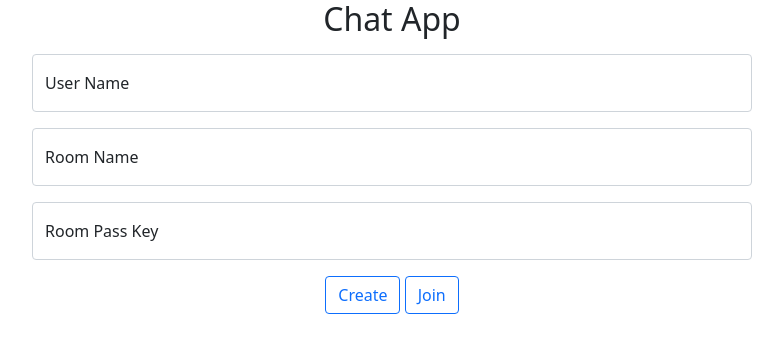
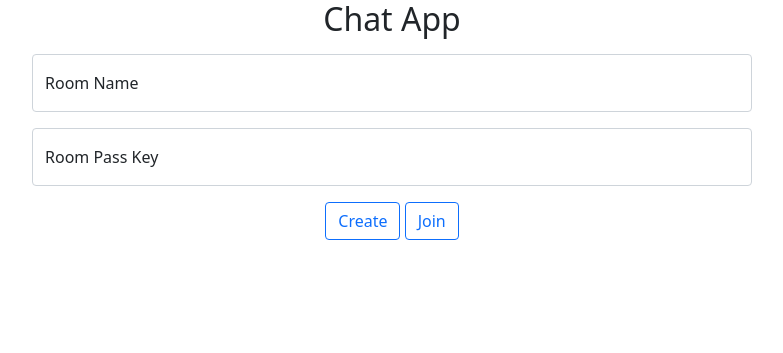
Before and after one commit to SatyamGangani/flask_chat, a Flask app: template templates/index.html in a window 1280 px wide. Shown: the top 353 px of the page, without its empty margins (248-1031 px from the left). Run offline with Flask 3, Linux system fonts and the light colour scheme; the template is opened without the code that fills it, so the values that code supplies are empty; some libraries are stand-ins or nearby versions.

Commit message:
Add room authentication for room..

```diff
--- a/app.py
+++ b/app.py
@@ -2,7 +2,8 @@ from flask import Flask,render_template,request,session,redirect,url_for
 from flask_socketio import SocketIO,send,join_room,leave_room
 from flask_login import LoginManager,login_user,login_required,logout_user,current_user
 import os
-from db import get_user,save_user
+from db import get_user,save_user,create_room,get_room
+from pymongo import errors
 
 app = Flask(__name__)
 port = int(os.environ.get("PORT", 8000))
@@ -22,14 +23,28 @@ def handle_message():
 @login_required
 def handle_chat():
     room_name = request.form.get('room_name')
-    user_name = request.form.get('user_name')
-    # room_name_pass = request.form.get('room_name_pass')
+    # user_name = request.form.get('user_name')
+    room_name_pass = request.form.get('room_name_pass')
     room_action = request.form.get('room_action')
+    err_message = ''
     if room_action == 'Create':
-        return render_template('chat.html',room=room_name,user=user_name)
+        try:
+            create_room(room_name,room_name_pass)
+        except errors.DuplicateKeyError as ex:
+            err_message = "Room already exists."
+            return render_template('index.html',err_message = err_message,room=room_name)
+        return render_template('chat.html',room=room_name,user=current_user.username)
     else:
-        room_action
-        return render_template('chat.html',room=room_name,user=user_name)
+        room = get_room(room_name)
+        if room:
+            if room.get('password') == room_name_pass:
+                return render_template('chat.html',room=room_name,user=current_user.username)
+            else:
+                err_message = "Entered room password is wrong."
+        else:
+            err_message = "Entered room doesn't exist."
+
+        return render_template('index.html',err_message = err_message,room=room_name)
 
 @socketio.on('join_room')
 def handle_join_room_event(data):
@@ -44,7 +59,7 @@ def handle_send_message_event(data):
 
 @socketio.on('disconnect')
 def on_discount():
-    socketio.emit('left_room',data={'username' : session['user'],'room':session['room']},room=session['room'])
+    socketio.emit('left_room',data={'username' : current_user.username,'room':session['room']},room=session['room'])
 
 @login_manager.user_loader
 def load_user(username):
--- a/templates/index.html
+++ b/templates/index.html
@@ -6,20 +6,23 @@
         <h2>Chat App</h2>
         <div class="row col-8 mt-3 mx-auto">
             <form action="/chat" method="post">
-                <div class="form-floating mb-3">
+                <!-- <div class="form-floating mb-3">
                     <input type="text" class="form-control" id="floatingInputUser" name="user_name" placeholder="Name">
                     <label for="floatingInputUser">User Name</label>
-                </div>
+                </div> -->
                 <div class="form-floating mb-3">
-                    <input type="text" class="form-control" id="floatingInputRoom" name="room_name" placeholder="Room Name">
+                    <input type="text" class="form-control" required id="floatingInputRoom" name="room_name" placeholder="Room Name" value="{{ room or '' }}">
                     <label for="floatingInputRoom">Room Name</label>
                 </div>
                 <div class="form-floating mb-3">
-                    <input type="text" class="form-control" id="floatingInputRoomPass" name="room_name_pass" placeholder="Room Pass Key">
+                    <input type="password" class="form-control" required id="floatingInputRoomPass" name="room_name_pass" placeholder="Room Pass Key">
                     <label for="floatingInputRoomPass">Room Pass Key</label>
                 </div>
                 <input type="submit" name="room_action" value="Create" class="btn btn-outline-primary">
                 <input type="submit" name="room_action" value="Join" class="btn btn-outline-primary">
+                {% if err_message %}
+                    <div class="alert alert-danger mt-4">{{ err_message }}</div>
+                {% endif %}
             </form>
         </div>
     </div>
```
Also changed, not shown: db.py (+14 -0 lines).
